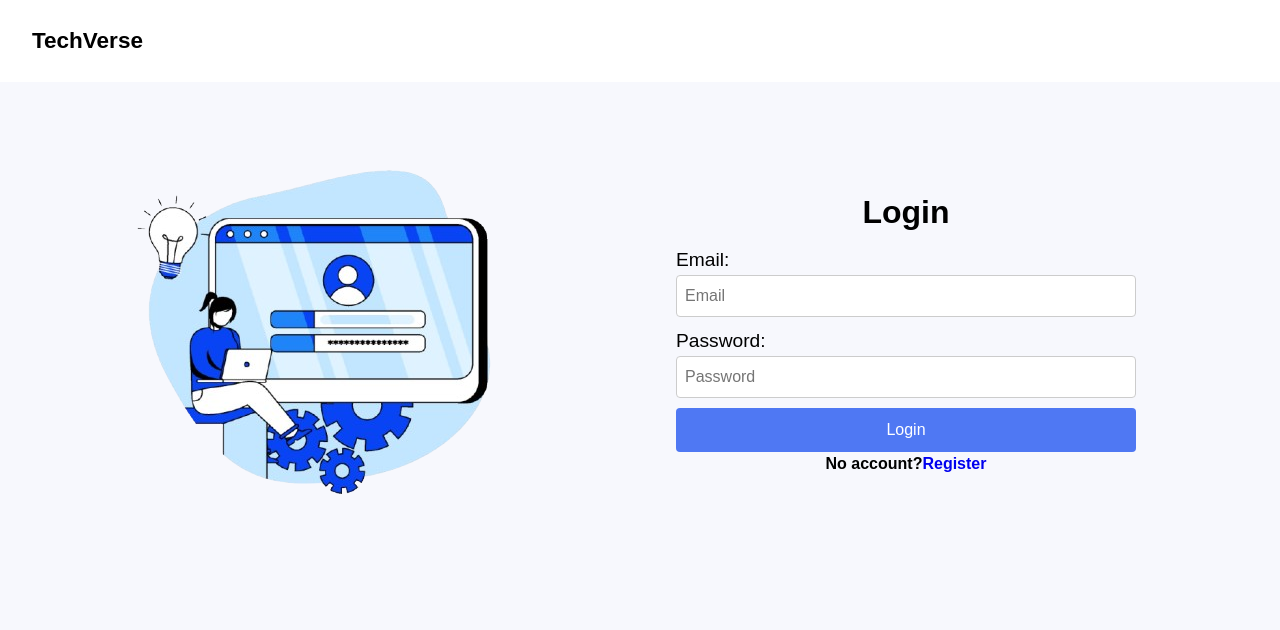
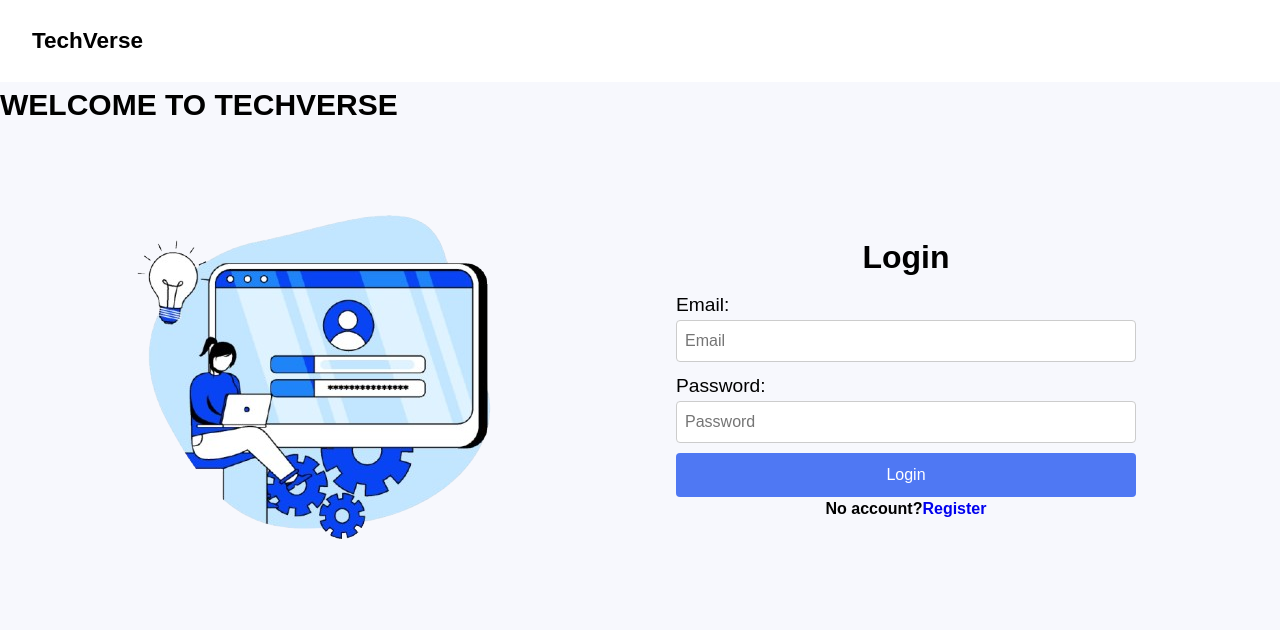
Before and after one commit to JenniferAkinyi/TechVerse-Ecommerce, a plain HTML site: page index.html in a window 1280 px wide. Drawn offline with nearby package versions, Linux system fonts and the light colour scheme.

Commit message:
Some changes

```diff
--- a/index.html
+++ b/index.html
@@ -10,6 +10,7 @@
     <nav>
         <h1>TechVerse</h1>
     </nav>
+    <h1>WELCOME TO TECHVERSE</h1>
     <div class="container">
         <div class="login-img">
             <img src="./images/login.png" alt="login">
```
